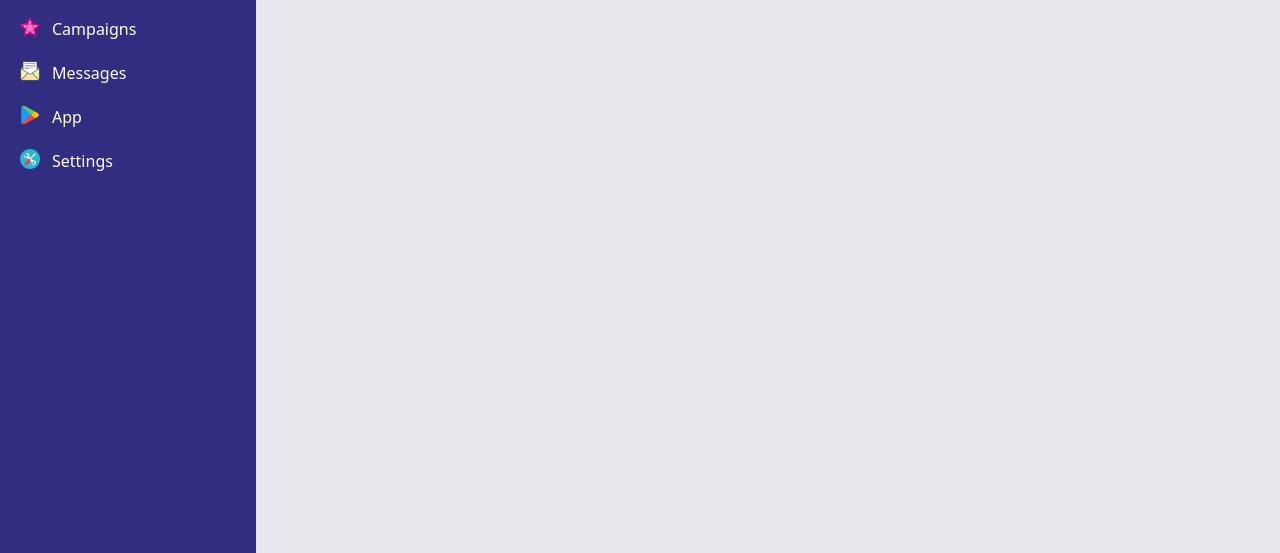
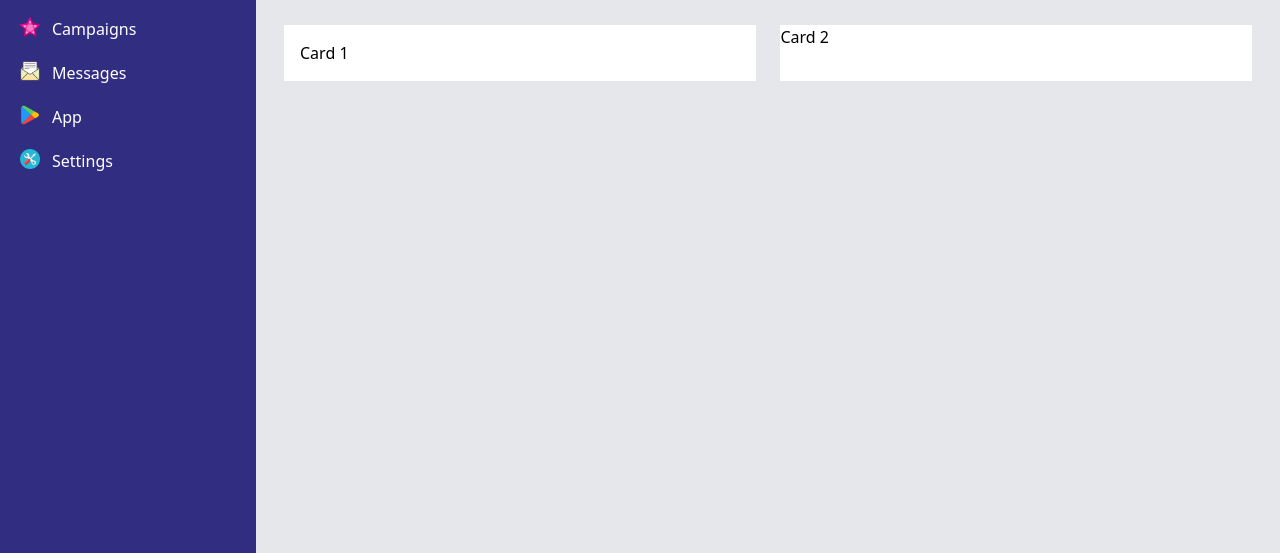
Before and after one commit to SalimKobi/DASHBOARD, a website: page public/index.html in a window 1280 px wide. Shown: the part 247-800 px from the top of the page. Drawn offline with nearby package versions, Linux system fonts and the light colour scheme; files that its build step writes are made by us from their sources.

Commit message:
completed the layouts for the cards

```diff
--- a/public/index.html
+++ b/public/index.html
@@ -82,10 +82,16 @@
 
         <!-- site banner -->
         <div class="bg-indigo-200 m-7 p-6">
-          <div class="text-4xl text-gray-700 font-medium">Good Morning, Super Inc</div>
+          <div class="text-4xl text-gray-700 font-medium">
+            Good Morning, Super Inc
+          </div>
           <div class="mt-4">These are the stats for today, have a good day</div>
         </div>
         <!-- site banner -->
+        <div class="card-container flex m-7 space-x-6">
+          <div class="card w-1/2 bg-white p-4">Card 1</div>
+          <div class="card w-1/2 bg-white p">Card 2</div>
+        </div>
       </div>
       <!-- Main area -->
     </div>
```
